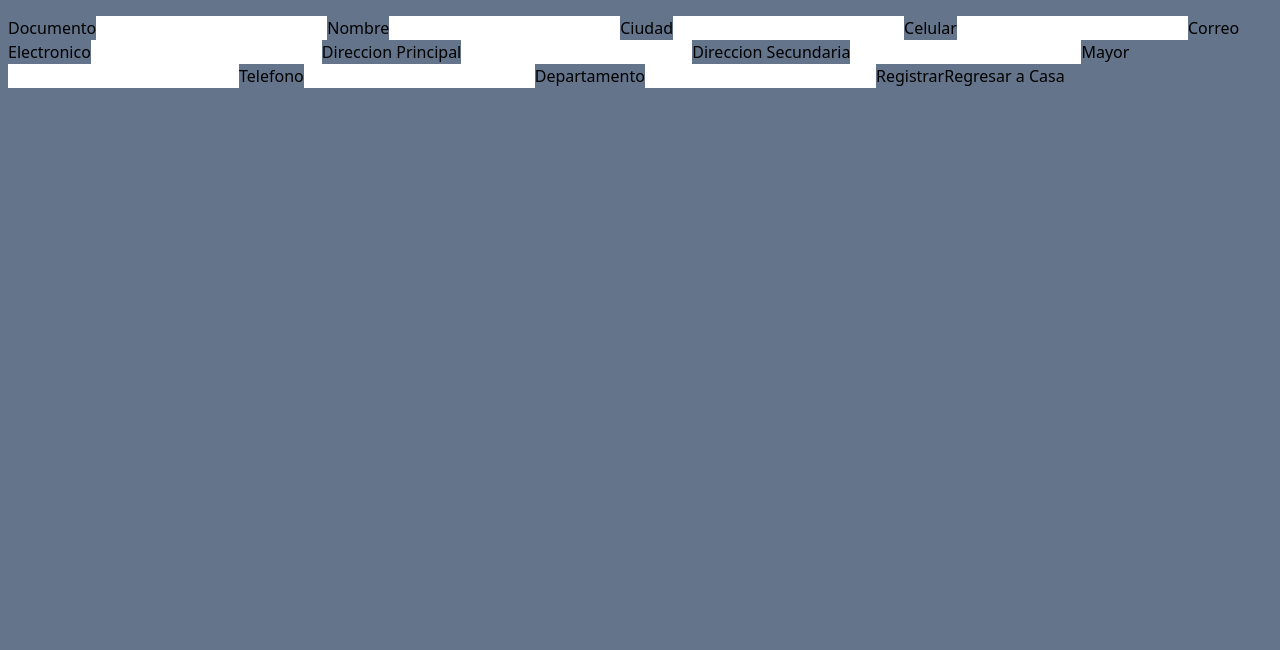
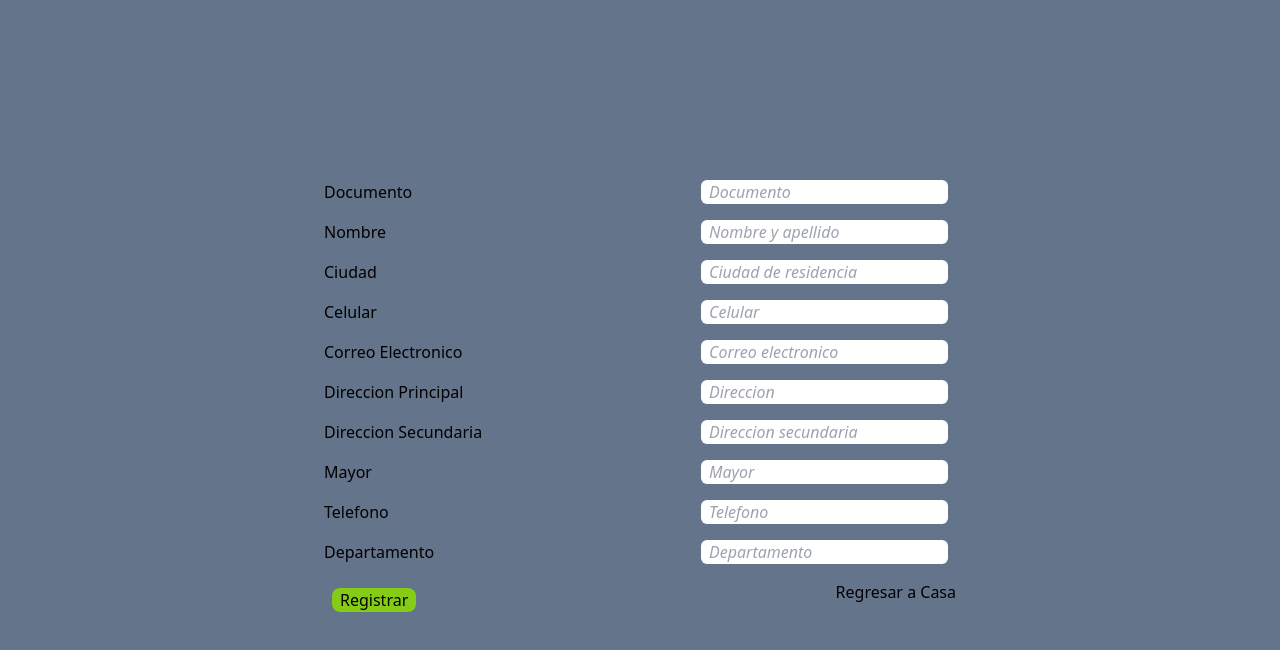
Before and after one commit to jose827corrza/pos-electron-app, a React (Vite) app: page /add in a window 1280 px wide. Shown: the top 650 px of the page. Built offline with nearby package versions, Linux system fonts and the light colour scheme; no server answers.

Commit message:
Some improve in the styles

```diff
--- a/package.json
+++ b/package.json
@@ -22,6 +22,7 @@
     "react-dom": "^18.2.0",
     "react-icons": "^4.11.0",
     "react-router-dom": "^6.15.0",
+    "react-spinners": "^0.13.8",
     "react-toastify": "^9.1.3",
     "vite-tsconfig-paths": "^4.2.0"
   },
--- /dev/null
+++ b/src/components/Button.tsx
@@ -0,0 +1,21 @@
+interface props {
+  text: string
+  textModifications: string
+  color: string
+  functions: [() => void]
+}
+export const LikeButton = ({text, textModifications, color, functions}:props) => {
+
+  const buttonAction = () => {
+    functions[0]
+  }
+
+  return (
+    <button
+      className={`bg-${color}`}
+      onClick={buttonAction}
+      >
+      <p className={textModifications}>{text}</p>
+    </button>
+  )
+}
--- a/src/components/LikeButton.tsx
+++ /dev/null
@@ -1,12 +0,0 @@
-
-export const LikeButton = () => {
-  return (
-    <div >
-      <p className='
-        underline underline-offset-1
-        text-cyan-800
-      bg-slate-500
-      '>Hola soy un test</p>
-    </div>
-  )
-}
--- a/src/components/Loading.tsx
+++ b/src/components/Loading.tsx
@@ -1,7 +1,18 @@
-import React from 'react'
+import { useState } from "react";
+import ClipLoader from "react-spinners/ClipLoader";
 
 export const Loading = () => {
+  let [loading, setLoading] = useState(true);
+  let [color, setColor] = useState("#ffffff");
   return (
-    <div>Loading . . .</div>
+    <div className="w-full flex justify-center items-center">
+      <ClipLoader
+        color={color}
+        loading={loading}
+        size={120}
+        aria-label="Loading Spinner"
+        data-testid="loader"
+      />
+    </div>
   )
 }
--- a/src/pages/AddCustomer.tsx
+++ b/src/pages/AddCustomer.tsx
@@ -49,7 +49,9 @@ export const AddCustomer = () => {
     }
 
   return (
-    <div>
+    <div className="h-full flex justify-center items-center">
+        <div className="w-1/2">
+            <div className="grid md:flex md:justify-between py-2">
                 <label htmlFor="documentId">Documento</label>
                 <input
                     type="text"
@@ -57,7 +59,11 @@ export const AddCustomer = () => {
                     onChange={(e) => setDocumentId(e.target.value)}
                     name="documentId"
                     required={true}
+                    className="mx-2 rounded-md placeholder:italic px-2 focus:outline-none"
+                    placeholder="Documento"
                 />
+            </div>
+            <div className="grid md:flex md:justify-between py-2">
                 <label htmlFor="name">Nombre</label>
                 <input
                     type="text"
@@ -65,14 +71,22 @@ export const AddCustomer = () => {
                     onChange={(e) => setName(e.target.value)}
                     name="name"
                     required={true}
+                    className="mx-2 rounded-md placeholder:italic px-2 focus:outline-none"
+                    placeholder="Nombre y apellido"
                 />
+            </div>
+            <div className="grid md:flex md:justify-between py-2">
                 <label htmlFor="city">Ciudad</label>
                 <input
                     type="text"
                     value={city}
                     onChange={(e) => setCity(e.target.value)}
                     name="city"
+                    className="mx-2 rounded-md placeholder:italic px-2 focus:outline-none"
+                    placeholder="Ciudad de residencia"
                 />
+            </div>
+            <div className="grid md:flex md:justify-between py-2">
                 <label htmlFor="cellphone">Celular</label>
                 <input
                     type="text"
@@ -80,51 +94,85 @@ export const AddCustomer = () => {
                     onChange={(e) => setCellPhone(e.target.value)}
                     name="cellphone"
                     required={true}
+                    className="mx-2 rounded-md placeholder:italic px-2 focus:outline-none"
+                    placeholder="Celular"
                 />
+            </div>
+            <div className="grid md:flex md:justify-between py-2">
                 <label htmlFor="email">Correo Electronico</label>
                 <input
                     type="text"
                     value={email}
                     onChange={(e) => setEmail(e.target.value)}
                     name="email"
+                    className="mx-2 rounded-md placeholder:italic px-2 focus:outline-none"
+                    placeholder="Correo electronico"
                 />
+            </div>
+            <div className="grid md:flex md:justify-between py-2">
                 <label htmlFor="mainaddress">Direccion Principal</label>
                 <input
                     type="text"
                     value={mainAddress}
                     onChange={(e) => setMainAddress(e.target.value)}
                     name="mainaddress"
+                    className="mx-2 rounded-md placeholder:italic px-2 focus:outline-none"
+                    placeholder="Direccion"
                 />
+            </div>
+            <div className="grid md:flex md:justify-between py-2">
                 <label htmlFor="secondaryaddress">Direccion Secundaria</label>
                 <input
                     type="text"
                     value={secondaryAddress}
                     onChange={(e) => setSecondaryAddress(e.target.value)}
                     name="secondaryaddress"
+                    className="mx-2 rounded-md placeholder:italic px-2 focus:outline-none"
+                    placeholder="Direccion secundaria"
                 />
+            </div>
+            <div className="grid md:flex md:justify-between py-2">
                 <label htmlFor="mayor">Mayor</label>
                 <input
                     type="text"
                     value={mayor}
                     onChange={(e) => setMayor(e.target.value)}
                     name="mayor"
+                    className="mx-2 rounded-md placeholder:italic px-2 focus:outline-none"
+                    placeholder="Mayor"
                 />
+            </div>
+            <div className="grid md:flex md:justify-between py-2">
                 <label htmlFor="phone">Telefono</label>
                 <input
                     type="text"
                     value={phone}
                     onChange={(e) => setPhone(e.target.value)}
                     name="phone"
+                    className="mx-2 rounded-md placeholder:italic px-2 focus:outline-none"
+                    placeholder="Telefono"
                 />
+            </div>
+            <div className="grid md:flex md:justify-between py-2">
                 <label htmlFor="state">Departamento</label>
                 <input
                     type="text"
                     value={state}
                     onChange={(e) => setState(e.target.value)}
                     name="state"
+                    className="mx-2 rounded-md placeholder:italic px-2 focus:outline-none"
+                    placeholder="Departamento"
                 />
-        <button onClick={registryCustomer}>Registrar</button>
+            </div>
+            <div className="grid md:flex md:justify-between py-2">
+                <button
+                    onClick={registryCustomer}
+                    className="m-2 rounded-lg bg-lime-500 px-2 hover:bg-lime-400"
+                    >Registrar
+                </button>
                 <Link to={'/home'}>Regresar a Casa</Link>
+            </div>
+        </div>
     </div>
   )
 }
--- a/src/pages/CustomersList.tsx
+++ b/src/pages/CustomersList.tsx
@@ -21,13 +21,33 @@ export const CustomersList = () => {
 
   return (
     <>
+            <h1 className="text-2xl">Lista de usuarios</h1>
+        <div className="w-full flex justify-center items-center">
+            <table className="border-collapse border border-slate-500 w-full">
+                <thead>
+                    <tr>
+                        <th  className="border border-slate-600">Documento</th>
+                        <th className="border border-slate-600">Nombre</th>
+                        <th className="border border-slate-600">Celular</th>
+                        <th className="border border-slate-600">Ciudad</th>
+                        <th className="border border-slate-600">Direccion</th>
+                        <th className="border border-slate-600">Direccion Secundaria</th>
+                        <th className="border border-slate-600">Departamento</th>
+                        <th className="border border-slate-600">Telefono</th>
+                        <th className="border border-slate-600">Correo</th>
+                        <th className="border border-slate-600">Mayor</th>
+                        <th className="border border-slate-600">Editar</th>
+                        <th className="border border-slate-600">Borrar</th>
+                    </tr>
+                </thead>
                 {
                     initialLoading ?
+                    <div className="w-full flex justify-center items-center">
+
                         <Loading />
+                    </div>
                     :
-        <div>
-            <h2>Lista de usuarios</h2>
-            <ul>
+                <tbody>
                         {
                             customers.map( customer =>
                                 (
@@ -47,10 +67,11 @@ export const CustomersList = () => {
                                 )
                             )
                         }
-            </ul>
+                </tbody>
+                }
+            </table>
+        </div>
             <Link to={'/home'}> Regresar</Link>
-        </div>
-    }
     </>
 
   )
--- a/src/pages/LoginBox.tsx
+++ b/src/pages/LoginBox.tsx
@@ -38,23 +38,31 @@ export const LoginBox = () => {
     }
 
   return (
-    <div>
-        <div className='flex '>
-            <label htmlFor="">Email</label>
+    <div className="h-full flex items-center justify-center">
+        <div className="md:flex">
+            <div className="grid md:flex">
+                <label htmlFor="" className="font-sans">Correo Electronico</label>
                 <input
                     value={email}
                     onChange={(e) => setEmail(e.target.value)}
+                    className="mx-2 rounded-md placeholder:italic px-2 focus:outline-none"
+                    placeholder="Correo electronico"
                     />
-            <br />
-            <label htmlFor="">Password</label>
+            </div>
+            <div className="grid md:flex">
+                <label htmlFor="">Contrasena</label>
                 <input
                     value={password}
                     onChange={(e) => setPassword(e.target.value)}
+                    className="mx-2 rounded-md px-2 placeholder:italic focus:outline-none"
+                    placeholder="Contrasena"
                     />
-            <br />
+            </div>
             <button
                 onClick={loginButton}
-                >Ingresar</button>
+                className="m-2 rounded-lg bg-lime-500 px-2 hover:bg-lime-400"
+                >Ingresar
+            </button>
         </div>
         <ToastContainer
             position="bottom-center"
--- a/tailwind.config.cjs
+++ b/tailwind.config.cjs
@@ -5,7 +5,11 @@ module.exports = {
     "./src/**/*.{js,ts,jsx,tsx}",
   ],
   theme: {
-    extend: {},
+    extend: {
+      fontFamily: {
+        display: 'Oswald, ui-serif', // Es un test
+      }
+    },
   },
   plugins: [],
 }
```
Also changed, not shown: src/components/CustomerRegistry.tsx (+20 -13 lines), 1 other file (tests, documents, lock files or other folders). Lines whose indentation alone changed are shown as unchanged.
